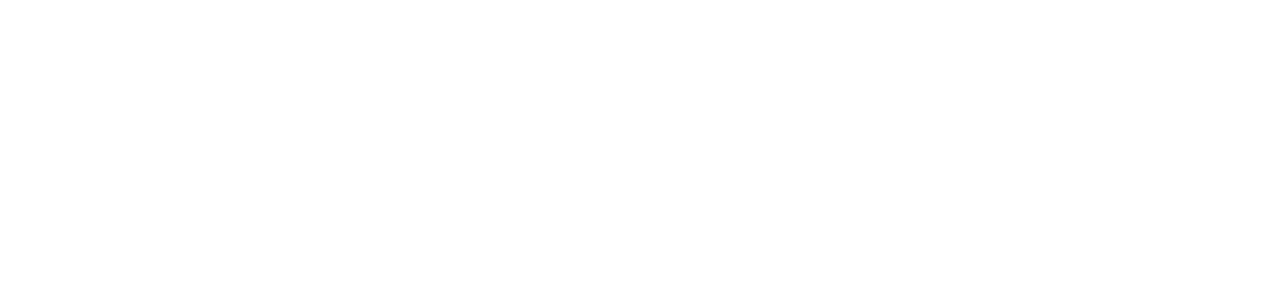
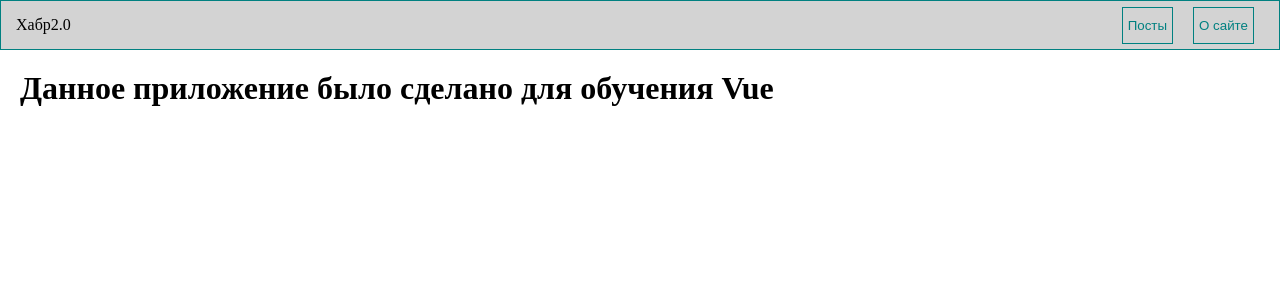
Before and after one commit to DanilMusikhin/HabrVue, a Vue app: page /about in a window 1280 px wide. Before the commit this address had no page. Shown: the top 300 px of the page. Built offline with nearby package versions, Linux system fonts and the light colour scheme.

Commit message:
Сделана навигационная панель

```diff
--- a/src/App.vue
+++ b/src/App.vue
@@ -1,4 +1,10 @@
+<script setup>
+import Navbar from './components/Navbar.vue';
+
+</script>
+
 <template>
+    <Navbar/>
     <div class="app">
         <router-view/>
     </div>
--- /dev/null
+++ b/src/components/About.vue
@@ -0,0 +1,5 @@
+<template>
+    <div>
+        <h1>Данное приложение было сделано для обучения Vue</h1>
+    </div>
+</template>
--- /dev/null
+++ b/src/components/Navbar.vue
@@ -0,0 +1,29 @@
+<script setup>
+import router from '@/router/router';
+
+</script>
+
+<template>
+    <div class="navbar">
+        <div>Хабр2.0</div>
+        <div class="navbar__btns">
+            <my-button @click="router.push('/posts')">Посты</my-button>
+            <my-button @click="router.push('/about')">О сайте</my-button>
+        </div>
+    </div>
+</template>
+
+<style scoped>
+.navbar {
+    height: 50px;
+    background-color: lightgray;
+    /* box-shadow: 0 1px 7px gray; */
+    border: 1px solid teal;
+    display: flex;
+    align-items: center;
+    padding: 0 15px;
+}
+.navbar__btns {
+    margin-left: auto;
+}
+</style>
--- a/src/components/UI/MyButton.vue
+++ b/src/components/UI/MyButton.vue
@@ -16,6 +16,7 @@
     background: none;
     color: teal;
     border: 1px solid teal;
+    margin: 10px;
 }
 .create {
     margin-top: 15px;
--- a/src/pages/Main.vue
+++ b/src/pages/Main.vue
@@ -1,5 +1,7 @@
 <template>
     <div>
         <h1>Добро пожаловать на Хабр2.0!</h1>
+        <RouterLink to="/posts">Посты</RouterLink>
+        <RouterLink to="/about">О сайте</RouterLink>
     </div>
 </template>
```
Also changed, not shown: src/router/router.js (+6 -1 lines).
